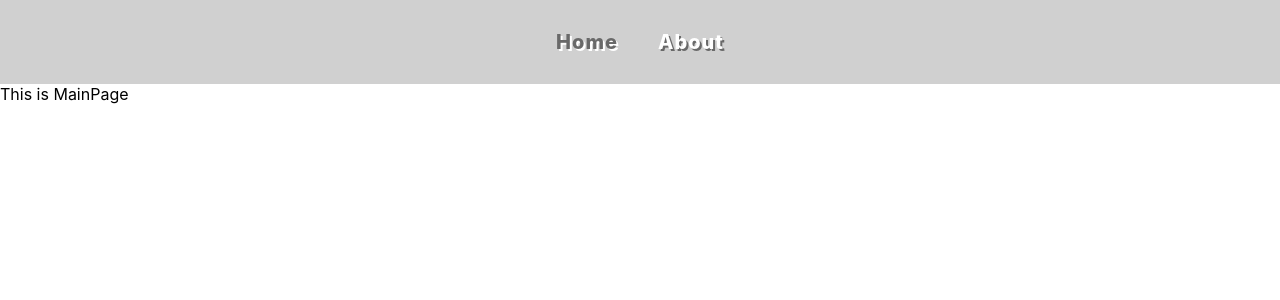
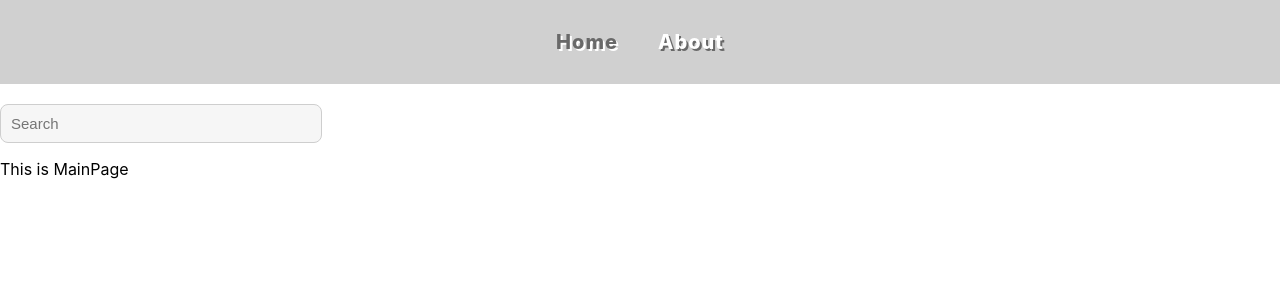
Before and after one commit to Szyrwel/rsschool-react-2023q1, a React (Create React App) app: page / in a window 1280 px wide. Shown: the top 300 px of the page. Built offline with nearby package versions, Linux system fonts and the light colour scheme.

Commit message:
feat: add search-block

```diff
--- a/src/App.tsx
+++ b/src/App.tsx
@@ -4,7 +4,7 @@ import './App.css';
 import { MainPage } from 'pages/main/MainPage';
 import { AboutPage } from 'pages/about/AboutPage';
 import { NotFoundPage } from 'pages/not-found/NotFoundPage';
-import { Layout } from 'components/Layout/Layout';
+import { Layout } from 'components/layout/Layout';
 
 class App extends Component {
   render() {
--- a/src/components/Layout/Layout.tsx
+++ b/src/components/Layout/Layout.tsx
@@ -1,4 +1,4 @@
-import { Header } from 'components/Header/Header';
+import { Header } from 'components/header/Header';
 import React, { Component } from 'react';
 import { Outlet } from 'react-router-dom';
 import './layout.scss';
--- /dev/null
+++ b/src/components/search-block/Search.tsx
@@ -0,0 +1,39 @@
+import React, { ChangeEvent, Component } from 'react';
+import './search.scss';
+
+type InputValueType = {
+  inputValue: string;
+};
+
+export class Search extends Component {
+  state: InputValueType = {
+    inputValue: localStorage.getItem('inputValue') || '',
+  };
+
+  componentDidMount(): void {
+    this.setState({ inputValue: localStorage.getItem('inputValue') || '' });
+  }
+
+  componentWillUnmount(): void {
+    this.setState({
+      inputValue: localStorage.setItem('inputValue', this.state.inputValue),
+    });
+  }
+
+  handleInputValue(event: ChangeEvent<HTMLInputElement>) {
+    this.setState({ inputValue: event.target.value });
+  }
+
+  render() {
+    return (
+      <div>
+        <input
+          type="text"
+          placeholder="Search"
+          value={this.state.inputValue}
+          onChange={(event) => this.handleInputValue(event)}
+        />
+      </div>
+    );
+  }
+}
--- /dev/null
+++ b/src/components/search-block/search.scss
@@ -0,0 +1,13 @@
+input {
+  width: 300px;
+  font-size: 15px;
+  margin-top: 20px;
+  padding: 10px;
+  border: 1px solid #cecece;
+  background: #f6f6f6;
+  border-radius: 8px;
+  &:focus {
+    box-shadow: 0 0 15px 4px rgba(0, 0, 0, 0.6);
+    outline: none;
+  }
+}
--- a/src/pages/main/MainPage.tsx
+++ b/src/pages/main/MainPage.tsx
@@ -1,7 +1,13 @@
+import { Search } from 'components/search-block/Search';
 import React, { Component } from 'react';
 
 export class MainPage extends Component {
   render() {
-    return <div>This is MainPage</div>;
+    return (
+      <div>
+        <Search />
+        <p>This is MainPage</p>
+      </div>
+    );
   }
 }
```
